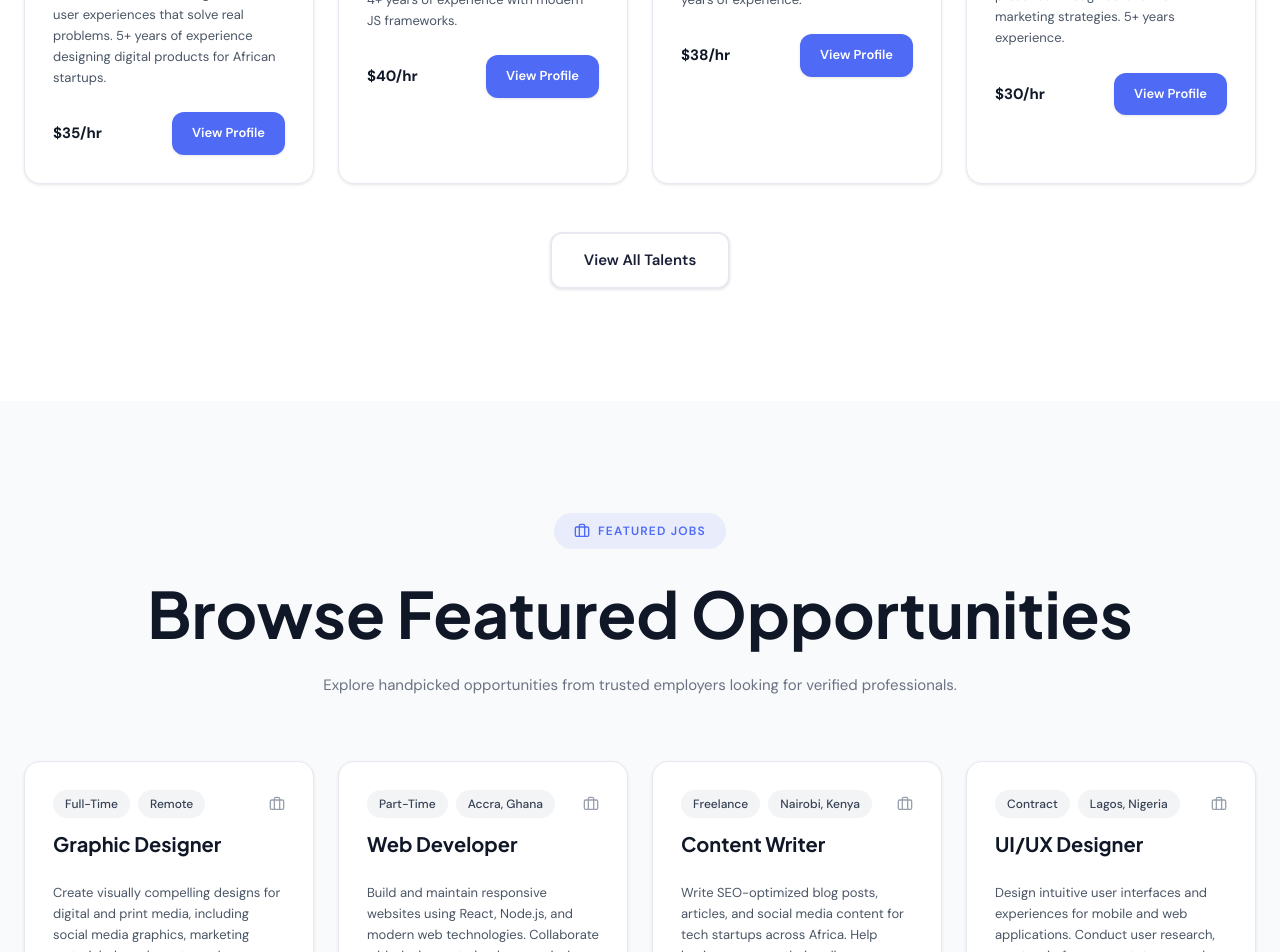
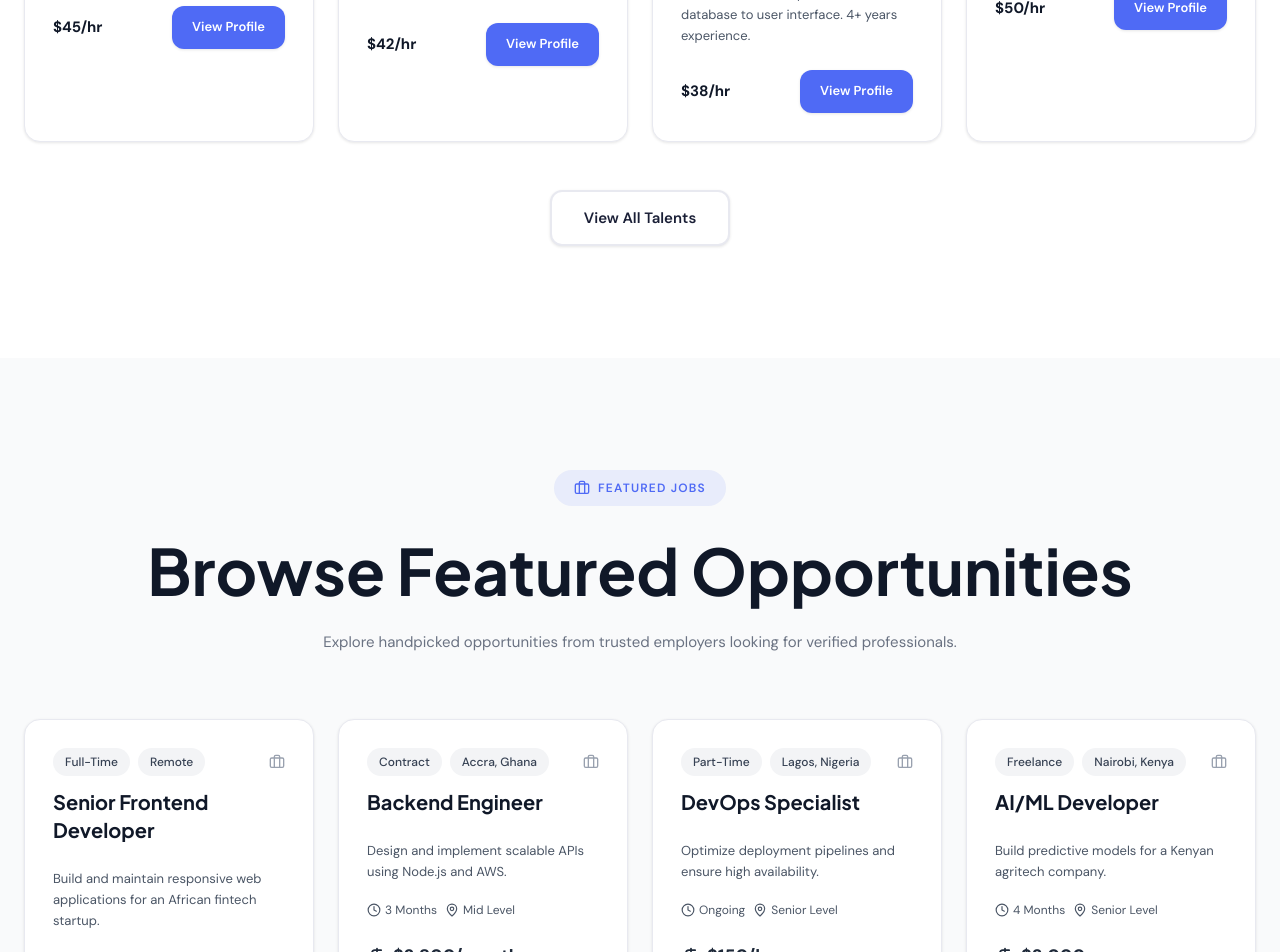
Before and after one commit to Aelix-Technology/Skiloq-Frontend, a Next.js app: page / in a window 1280 px wide. Shown: the part 2540-3492 px from the top of the page. Built offline with nearby package versions, Linux system fonts and the light colour scheme; no server answers.

Commit message:
Add comprehensive mock data for featured talents and jobs

```diff
--- a/src/components/landing/FeaturedJobs.tsx
+++ b/src/components/landing/FeaturedJobs.tsx
@@ -6,10 +6,8 @@ import {
   Clock,
   DollarSign,
   Briefcase,
-  ChevronLeft,
-  ChevronRight,
 } from "lucide-react";
-import { useRef, useState } from "react";
+import { useState } from "react";
 
 interface Job {
   id: number;
@@ -24,71 +22,176 @@ interface Job {
 }
 
 const jobs: Job[] = [
+  // Programming & IT
   {
     id: 1,
-    title: "Graphic Designer",
+    title: "Senior Frontend Developer",
     type: "Full-Time",
     location: "Remote",
-    description: "Create visually compelling designs for digital and print media, including social media graphics, marketing materials, brand assets, and promotional content.",
-    duration: "2-4 Weeks",
-    level: "Intermediate Level",
-    price: "$1,100",
-    category: "design",
+    description: "Build and maintain responsive web applications for an African fintech startup.",
+    duration: "6 Months",
+    level: "Senior Level",
+    price: "$3,500/month",
+    category: "programming",
   },
   {
     id: 2,
-    title: "Web Developer",
-    type: "Part-Time",
+    title: "Backend Engineer",
+    type: "Contract",
     location: "Accra, Ghana",
-    description: "Build and maintain responsive websites using React, Node.js, and modern web technologies. Collaborate with designers to implement pixel-perfect interfaces.",
-    duration: "4-6 Weeks",
-    level: "Senior Level",
-    price: "$2,500",
+    description: "Design and implement scalable APIs using Node.js and AWS.",
+    duration: "3 Months",
+    level: "Mid Level",
+    price: "$2,800/month",
     category: "programming",
   },
   {
     id: 3,
-    title: "Content Writer",
+    title: "DevOps Specialist",
+    type: "Part-Time",
+    location: "Lagos, Nigeria",
+    description: "Optimize deployment pipelines and ensure high availability.",
+    duration: "Ongoing",
+    level: "Senior Level",
+    price: "$150/hr",
+    category: "programming",
+  },
+  {
+    id: 4,
+    title: "AI/ML Developer",
     type: "Freelance",
     location: "Nairobi, Kenya",
-    description: "Write SEO-optimized blog posts, articles, and social media content for tech startups across Africa. Help businesses grow their online presence.",
-    duration: "1-2 Weeks",
+    description: "Build predictive models for a Kenyan agritech company.",
+    duration: "4 Months",
+    level: "Senior Level",
+    price: "$3,000",
+    category: "programming",
+  },
+  // Design & Creative
+  {
+    id: 5,
+    title: "UI/UX Designer",
+    type: "Full-Time",
+    location: "Remote",
+    description: "Create user-centered designs for a mobile health platform.",
+    duration: "12 Months",
+    level: "Senior Level",
+    price: "$2,500/month",
+    category: "design",
+  },
+  {
+    id: 6,
+    title: "Graphic Designer",
+    type: "Freelance",
+    location: "Johannesburg, SA",
+    description: "Design brand identity and marketing materials.",
+    duration: "6 Weeks",
+    level: "Mid Level",
+    price: "$1,200",
+    category: "design",
+  },
+  {
+    id: 7,
+    title: "Motion Graphics Artist",
+    type: "Project-Based",
+    location: "Cape Town, SA",
+    description: "Create animated explainer videos for an edtech startup.",
+    duration: "2 Months",
+    level: "Mid Level",
+    price: "$2,000",
+    category: "design",
+  },
+  // Digital Sales & Marketing
+  {
+    id: 8,
+    title: "Digital Marketing Specialist",
+    type: "Full-Time",
+    location: "Kampala, Uganda",
+    description: "Manage SEO, social media, and paid campaigns.",
+    duration: "12 Months",
+    level: "Mid Level",
+    price: "$1,800/month",
+    category: "marketing",
+  },
+  {
+    id: 9,
+    title: "Content Strategist",
+    type: "Part-Time",
+    location: "Remote",
+    description: "Develop content strategy for a pan-African brand.",
+    duration: "Ongoing",
+    level: "Senior Level",
+    price: "$100/hr",
+    category: "marketing",
+  },
+  // Writing & Translation
+  {
+    id: 10,
+    title: "Technical Writer",
+    type: "Contract",
+    location: "Dakar, Senegal",
+    description: "Write documentation for software products.",
+    duration: "3 Months",
+    level: "Mid Level",
+    price: "$1,500",
+    category: "writing",
+  },
+  {
+    id: 11,
+    title: "Translator (English/French)",
+    type: "Freelance",
+    location: "Remote",
+    description: "Translate website content for a regional e-commerce platform.",
+    duration: "4 Weeks",
     level: "Entry Level",
     price: "$600",
     category: "writing",
   },
+  // Video & Animation
   {
-    id: 4,
-    title: "UI/UX Designer",
-    type: "Contract",
+    id: 12,
+    title: "Video Editor",
+    type: "Project-Based",
     location: "Lagos, Nigeria",
-    description: "Design intuitive user interfaces and experiences for mobile and web applications. Conduct user research, create wireframes, prototypes, and high-fidelity mockups.",
-    duration: "3-5 Weeks",
-    level: "Intermediate Level",
+    description: "Edit promotional videos for a Nigerian fashion brand.",
+    duration: "2 Months",
+    level: "Mid Level",
     price: "$1,800",
-    category: "design",
+    category: "video",
   },
   {
-    id: 5,
-    title: "Mobile App Developer",
-    type: "Full-Time",
+    id: 13,
+    title: "2D Animator",
+    type: "Freelance",
     location: "Remote",
-    description: "Develop cross-platform mobile applications using React Native. Work with backend APIs, implement user authentication, and optimize for performance.",
-    duration: "6-8 Weeks",
+    description: "Create animated content for kids' learning platform.",
+    duration: "3 Months",
     level: "Senior Level",
-    price: "$3,200",
-    category: "programming",
+    price: "$2,200",
+    category: "video",
+  },
+  // AI Services
+  {
+    id: 14,
+    title: "Prompt Engineer",
+    type: "Part-Time",
+    location: "Remote",
+    description: "Optimize prompts for AI-powered customer service tool.",
+    duration: "Ongoing",
+    level: "Mid Level",
+    price: "$120/hr",
+    category: "ai",
   },
   {
-    id: 6,
-    title: "Social Media Manager",
-    type: "Part-Time",
-    location: "Johannesburg, SA",
-    description: "Manage social media accounts for small businesses. Create content calendars, schedule posts, engage with audiences, and track performance metrics.",
-    duration: "Ongoing",
-    level: "Entry Level",
-    price: "$400/month",
-    category: "marketing",
+    id: 15,
+    title: "Data Scientist",
+    type: "Full-Time",
+    location: "Nairobi, Kenya",
+    description: "Analyze data to drive business decisions.",
+    duration: "12 Months",
+    level: "Senior Level",
+    price: "$3,200/month",
+    category: "ai",
   },
 ];
 
@@ -97,20 +200,7 @@ interface FeaturedJobsProps {
 }
 
 export function FeaturedJobs({ selectedCategory }: FeaturedJobsProps) {
-  const scrollRef = useRef<HTMLDivElement>(null);
   const [showAllJobs, setShowAllJobs] = useState(false);
-
-  const scrollLeft = () => {
-    if (scrollRef.current) {
-      scrollRef.current.scrollBy({ left: -280, behavior: "smooth" });
-    }
-  };
-
-  const scrollRight = () => {
-    if (scrollRef.current) {
-      scrollRef.current.scrollBy({ left: 280, behavior: "smooth" });
-    }
-  };
 
   const filteredJobs = jobs.filter((job) => {
     if (!selectedCategory) return true;
--- a/src/components/landing/FeaturedTalent.tsx
+++ b/src/components/landing/FeaturedTalent.tsx
@@ -48,95 +48,280 @@ const subcategoriesByCategory: Record<string, Subcategory[]> = {
     { id: "ui", title: "UI/UX" },
     { id: "graphic", title: "Graphic Design" },
     { id: "product", title: "Product Design" },
+    { id: "motion", title: "Motion Graphics" },
   ],
   marketing: [
     { id: "all", title: "All" },
     { id: "seo", title: "SEO" },
     { id: "social", title: "Social Media" },
     { id: "content", title: "Content Strategy" },
+    { id: "email", title: "Email Marketing" },
   ],
   writing: [
     { id: "all", title: "All" },
     { id: "copywriting", title: "Copywriting" },
     { id: "translation", title: "Translation" },
+    { id: "blogging", title: "Blog Writing" },
+    { id: "technical", title: "Technical Writing" },
   ],
   video: [
     { id: "all", title: "All" },
     { id: "videoediting", title: "Video Editing" },
     { id: "animation", title: "Animation" },
+    { id: "motion", title: "Motion Graphics" },
+    { id: "production", title: "Video Production" },
   ],
   ai: [
     { id: "all", title: "All" },
     { id: "prompts", title: "Prompt Engineering" },
     { id: "modeling", title: "AI Modeling" },
+    { id: "nlp", title: "NLP" },
+    { id: "data", title: "Data Science" },
+  ],
+  music: [
+    { id: "all", title: "All" },
+    { id: "production", title: "Music Production" },
+    { id: "mixing", title: "Mixing & Mastering" },
+    { id: "composition", title: "Composition" },
+    { id: "sounddesign", title: "Sound Design" },
+  ],
+  finance: [
+    { id: "all", title: "All" },
+    { id: "accounting", title: "Accounting" },
+    { id: "bookkeeping", title: "Bookkeeping" },
+    { id: "tax", title: "Tax Preparation" },
+    { id: "financialplanning", title: "Financial Planning" },
+  ],
+  consulting: [
+    { id: "all", title: "All" },
+    { id: "business", title: "Business Consulting" },
+    { id: "strategy", title: "Strategy Consulting" },
+    { id: "hr", title: "HR Consulting" },
+    { id: "management", title: "Management Consulting" },
+  ],
+  engineering: [
+    { id: "all", title: "All" },
+    { id: "civil", title: "Civil Engineering" },
+    { id: "mechanical", title: "Mechanical Engineering" },
+    { id: "electrical", title: "Electrical Engineering" },
+    { id: "architecture", title: "Architecture" },
   ],
 };
 
 const talents: Talent[] = [
+  // Programming & IT
   {
     id: 1,
-    name: "Muqadas Olasunkanmi",
-    role: "Senior Product Designer",
-    location: "Lagos, Nigeria",
-    trustScore: 98,
+    name: "Kofi Mensah",
+    role: "Senior Frontend Developer",
+    location: "Accra, Ghana",
+    trustScore: 99,
     verified: true,
-    skills: ["Figma", "UI Design", "Prototyping"],
-    bio: "Passionate about creating intuitive user experiences that solve real problems. 5+ years of experience designing digital products for African startups.",
-    hourlyRate: "$35/hr",
+    skills: ["React", "Next.js", "TypeScript"],
+    bio: "Building high-performance web applications with modern JavaScript frameworks. 6+ years of experience.",
+    hourlyRate: "$45/hr",
     image: "/assets/images/landing/Frame 279.png",
-    category: "design",
+    category: "programming",
   },
   {
     id: 2,
-    name: "Jenipha Amara",
-    role: "Full Stack Developer",
-    location: "Accra, Ghana",
+    name: "Ama Asante",
+    role: "Backend Engineer",
+    location: "Lagos, Nigeria",
     trustScore: 97,
     verified: true,
-    skills: ["React", "Node.js", "TypeScript"],
-    bio: "Building scalable web applications that deliver exceptional performance. 4+ years of experience with modern JS frameworks.",
-    hourlyRate: "$40/hr",
+    skills: ["Node.js", "Python", "PostgreSQL"],
+    bio: "Designing scalable APIs and microservices. 5+ years of experience with cloud technologies.",
+    hourlyRate: "$42/hr",
     image: "/assets/images/landing/Frame 280 (1).png",
     category: "programming",
   },
   {
     id: 3,
-    name: "Kwame Asante",
-    role: "Mobile App Developer",
+    name: "Kwame Boateng",
+    role: "Full Stack Developer",
     location: "Nairobi, Kenya",
     trustScore: 96,
     verified: true,
-    skills: ["React Native", "iOS", "Android"],
-    bio: "Crafting seamless mobile experiences for both iOS and Android platforms. 3+ years of experience.",
+    skills: ["React Native", "Express", "MongoDB"],
+    bio: "End-to-end development from database to user interface. 4+ years experience.",
     hourlyRate: "$38/hr",
     image: "/assets/images/landing/Frame 280.png",
     category: "programming",
   },
   {
     id: 4,
-    name: "Fatima Abubakar",
-    role: "Digital Marketer",
-    location: "Kampala, Uganda",
+    name: "Esi Yankah",
+    role: "DevOps Engineer",
+    location: "Cape Town, SA",
     trustScore: 95,
     verified: true,
-    skills: ["SEO", "Social Media", "Content Strategy"],
-    bio: "Helping businesses grow their online presence through data-driven marketing strategies. 5+ years experience.",
+    skills: ["AWS", "Docker", "Kubernetes"],
+    bio: "Automating deployments and ensuring high availability. 3+ years experience.",
+    hourlyRate: "$50/hr",
+    image: "/assets/images/landing/Frame 288.png",
+    category: "programming",
+  },
+  {
+    id: 5,
+    name: "Bisi Olajide",
+    role: "AI/ML Specialist",
+    location: "Kampala, Uganda",
+    trustScore: 94,
+    verified: true,
+    skills: ["TensorFlow", "PyTorch", "NLP"],
+    bio: "Building intelligent systems using machine learning. 5+ years experience.",
+    hourlyRate: "$55/hr",
+    image: "/assets/images/landing/Frame 279.png",
+    category: "programming",
+  },
+  // Design & Creative
+  {
+    id: 6,
+    name: "Zainab Abdullahi",
+    role: "UI/UX Designer",
+    location: "Abuja, Nigeria",
+    trustScore: 98,
+    verified: true,
+    skills: ["Figma", "User Research", "Prototyping"],
+    bio: "Creating intuitive user experiences with 5+ years in product design.",
+    hourlyRate: "$35/hr",
+    image: "/assets/images/landing/Frame 280 (1).png",
+    category: "design",
+  },
+  {
+    id: 7,
+    name: "Lerato Mokoena",
+    role: "Graphic Designer",
+    location: "Johannesburg, SA",
+    trustScore: 96,
+    verified: true,
+    skills: ["Adobe Creative Suite", "Branding", "Print Design"],
+    bio: "Crafting visual identities for African startups. 4+ years experience.",
     hourlyRate: "$30/hr",
+    image: "/assets/images/landing/Frame 279.png",
+    category: "design",
+  },
+  {
+    id: 8,
+    name: "Tariq Kamau",
+    role: "Motion Designer",
+    location: "Nairobi, Kenya",
+    trustScore: 95,
+    verified: true,
+    skills: ["After Effects", "Cinema 4D", "Animation"],
+    bio: "Bringing ideas to life with motion graphics. 3+ years experience.",
+    hourlyRate: "$40/hr",
+    image: "/assets/images/landing/Frame 280.png",
+    category: "design",
+  },
+  // Digital Sales & Marketing
+  {
+    id: 9,
+    name: "Amaka Okafor",
+    role: "Digital Marketer",
+    location: "Onitsha, Nigeria",
+    trustScore: 97,
+    verified: true,
+    skills: ["SEO", "Google Ads", "Social Media"],
+    bio: "Growing online presence for businesses across Africa. 5+ years experience.",
+    hourlyRate: "$28/hr",
     image: "/assets/images/landing/Frame 288.png",
     category: "marketing",
   },
   {
-    id: 5,
-    name: "David Mensah",
+    id: 10,
+    name: "Yaw Addo",
     role: "Content Strategist",
-    location: "Johannesburg, SA",
+    location: "Kumasi, Ghana",
     trustScore: 94,
     verified: true,
-    skills: ["Copywriting", "Editing", "Brand Voice"],
-    bio: "Telling compelling stories that resonate with audiences. 6+ years of experience in content creation.",
+    skills: ["Content Strategy", "Copywriting", "Analytics"],
+    bio: "Creating data-driven content strategies. 4+ years experience.",
     hourlyRate: "$32/hr",
     image: "/assets/images/landing/Frame 279.png",
+    category: "marketing",
+  },
+  // Writing & Translation
+  {
+    id: 11,
+    name: "Fatoumata Diallo",
+    role: "Technical Writer",
+    location: "Dakar, Senegal",
+    trustScore: 96,
+    verified: true,
+    skills: ["Technical Writing", "Documentation", "API Docs"],
+    bio: "Simplifying complex technical concepts. 6+ years experience.",
+    hourlyRate: "$35/hr",
+    image: "/assets/images/landing/Frame 280 (1).png",
     category: "writing",
+  },
+  {
+    id: 12,
+    name: "Daniel Kimani",
+    role: "Translator",
+    location: "Nairobi, Kenya",
+    trustScore: 95,
+    verified: true,
+    skills: ["English", "Swahili", "French"],
+    bio: "Professional translation services for businesses. 5+ years experience.",
+    hourlyRate: "$25/hr",
+    image: "/assets/images/landing/Frame 280.png",
+    category: "writing",
+  },
+  // Video & Animation
+  {
+    id: 13,
+    name: "Ngozi Okoro",
+    role: "Video Editor",
+    location: "Port Harcourt, Nigeria",
+    trustScore: 98,
+    verified: true,
+    skills: ["Premiere Pro", "Final Cut", "Color Grading"],
+    bio: "Producing high-quality video content for brands. 4+ years experience.",
+    hourlyRate: "$38/hr",
+    image: "/assets/images/landing/Frame 288.png",
+    category: "video",
+  },
+  {
+    id: 14,
+    name: "Sabelo Dube",
+    role: "Animator",
+    location: "Durban, SA",
+    trustScore: 94,
+    verified: true,
+    skills: ["Blender", "Toon Boom", "2D Animation"],
+    bio: "Creating engaging animations for various platforms. 3+ years experience.",
+    hourlyRate: "$42/hr",
+    image: "/assets/images/landing/Frame 279.png",
+    category: "video",
+  },
+  // AI Services
+  {
+    id: 15,
+    name: "Musa Sesay",
+    role: "Prompt Engineer",
+    location: "Freetown, Sierra Leone",
+    trustScore: 95,
+    verified: true,
+    skills: ["Prompt Engineering", "GPT", "Claude"],
+    bio: "Optimizing AI prompts for maximum effectiveness. 2+ years experience.",
+    hourlyRate: "$45/hr",
+    image: "/assets/images/landing/Frame 280 (1).png",
+    category: "ai",
+  },
+  {
+    id: 16,
+    name: "Zola Ndlovu",
+    role: "Data Scientist",
+    location: "Gaborone, Botswana",
+    trustScore: 97,
+    verified: true,
+    skills: ["Python", "R", "Machine Learning"],
+    bio: "Extracting insights from data. 6+ years experience.",
+    hourlyRate: "$50/hr",
+    image: "/assets/images/landing/Frame 280.png",
+    category: "ai",
   },
 ];
 
```
